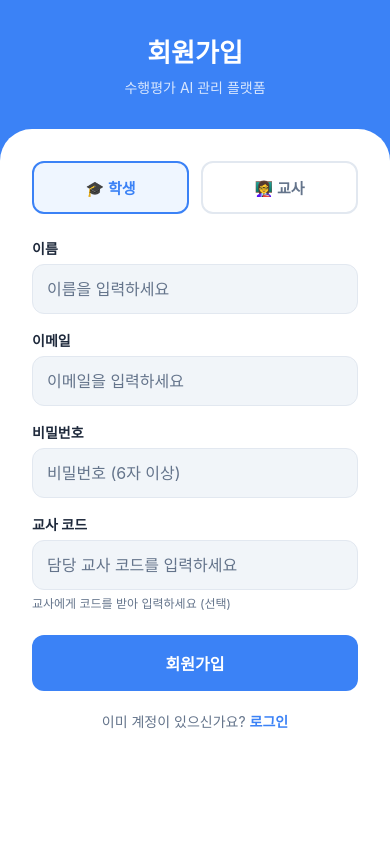
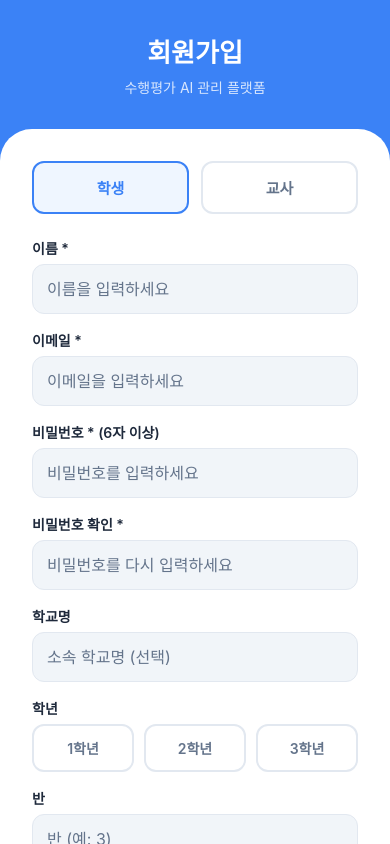
Before and after one commit to hxxungg/CapstoneDesign, a React Native app in the folder mobile/: screen /Register in a window 390 px wide. Built offline with nearby package versions, Linux system fonts and the light colour scheme.

Commit message:
feat: update register screen to match new DB schema (school, grade, class_num, subject)

```diff
--- a/mobile/src/screens/LoginScreen.js
+++ b/mobile/src/screens/LoginScreen.js
@@ -84,8 +84,8 @@ export default function LoginScreen({ navigation }) {
 
           <View style={styles.demoBox}>
             <Text style={styles.demoTitle}>테스트 계정</Text>
-            <Text style={styles.demoText}>교사: test1@test.com / 1234</Text>
-            <Text style={styles.demoText}>학생: test@test.com / 1234</Text>
+            <Text style={styles.demoText}>교사: teacher@test.com / 1234</Text>
+            <Text style={styles.demoText}>학생: student@test.com / 1234</Text>
           </View>
         </View>
       </ScrollView>
--- a/mobile/src/screens/RegisterScreen.js
+++ b/mobile/src/screens/RegisterScreen.js
@@ -7,34 +7,62 @@ import {
 import { useAuth } from '../context/AuthContext';
 import { THEME } from '../config/api';
 
+const GRADES = ['1학년', '2학년', '3학년'];
+
 export default function RegisterScreen({ navigation }) {
   const { register } = useAuth();
+  const [role, setRole] = useState('student');
+  const [loading, setLoading] = useState(false);
+
+  // 공통
   const [name, setName] = useState('');
   const [email, setEmail] = useState('');
   const [password, setPassword] = useState('');
-  const [role, setRole] = useState('student');
-  const [teacherCode, setTeacherCode] = useState('');
-  const [loading, setLoading] = useState(false);
+  const [passwordConfirm, setPasswordConfirm] = useState('');
+  const [school, setSchool] = useState('');
+
+  // 교사 전용
+  const [subject, setSubject] = useState('');
+
+  // 학생 전용
+  const [grade, setGrade] = useState('');
+  const [classNum, setClassNum] = useState('');
+
+  const validate = () => {
+    if (!name.trim()) return '이름을 입력해주세요.';
+    if (!email.trim()) return '이메일을 입력해주세요.';
+    if (!/^[^\s@]+@[^\s@]+\.[^\s@]+$/.test(email.trim())) return '올바른 이메일 형식을 입력해주세요.';
+    if (!password) return '비밀번호를 입력해주세요.';
+    if (password.length < 6) return '비밀번호는 6자 이상이어야 합니다.';
+    if (password !== passwordConfirm) return '비밀번호가 일치하지 않습니다.';
+    return null;
+  };
 
   const handleRegister = async () => {
-    if (!name.trim() || !email.trim() || !password.trim()) {
-      Alert.alert('입력 오류', '이름, 이메일, 비밀번호를 모두 입력해주세요.');
+    const error = validate();
+    if (error) {
+      Alert.alert('입력 오류', error);
       return;
     }
-    if (password.length < 6) {
-      Alert.alert('입력 오류', '비밀번호는 6자 이상이어야 합니다.');
-      return;
+
+    const payload = {
+      name: name.trim(),
+      email: email.trim(),
+      password,
+      role,
+      school: school.trim() || undefined,
+    };
+
+    if (role === 'teacher') {
+      payload.subject = subject.trim() || undefined;
+    } else {
+      payload.grade = grade || undefined;
+      payload.class_num = classNum.trim() || undefined;
     }
 
     setLoading(true);
     try {
-      await register({
-        name: name.trim(),
-        email: email.trim(),
-        password,
-        role,
-        teacher_code: role === 'student' ? teacherCode.trim() : undefined,
-      });
+      await register(payload);
     } catch (err) {
       Alert.alert('회원가입 실패', err.message);
     } finally {
@@ -51,13 +79,14 @@ export default function RegisterScreen({ navigation }) {
         </View>
 
         <View style={styles.form}>
+          {/* 역할 선택 */}
           <View style={styles.roleSelector}>
             <TouchableOpacity
               style={[styles.roleButton, role === 'student' && styles.roleButtonActive]}
               onPress={() => setRole('student')}
             >
               <Text style={[styles.roleButtonText, role === 'student' && styles.roleButtonTextActive]}>
-                🎓 학생
+                학생
               </Text>
             </TouchableOpacity>
             <TouchableOpacity
@@ -65,39 +94,42 @@ export default function RegisterScreen({ navigation }) {
               onPress={() => setRole('teacher')}
             >
               <Text style={[styles.roleButtonText, role === 'teacher' && styles.roleButtonTextActive]}>
-                👩‍🏫 교사
+                교사
               </Text>
             </TouchableOpacity>
           </View>
 
-          <View style={styles.inputGroup}>
-            <Text style={styles.label}>이름</Text>
-            <TextInput style={styles.input} placeholder="이름을 입력하세요" placeholderTextColor={THEME.textSecondary} value={name} onChangeText={setName} />
-          </View>
+          {/* 공통 입력 */}
+          <Field label="이름 *" value={name} onChangeText={setName} placeholder="이름을 입력하세요" />
+          <Field label="이메일 *" value={email} onChangeText={setEmail} placeholder="이메일을 입력하세요" keyboardType="email-address" autoCapitalize="none" />
+          <Field label="비밀번호 * (6자 이상)" value={password} onChangeText={setPassword} placeholder="비밀번호를 입력하세요" secureTextEntry />
+          <Field label="비밀번호 확인 *" value={passwordConfirm} onChangeText={setPasswordConfirm} placeholder="비밀번호를 다시 입력하세요" secureTextEntry />
+          <Field label="학교명" value={school} onChangeText={setSchool} placeholder="소속 학교명 (선택)" />
 
-          <View style={styles.inputGroup}>
-            <Text style={styles.label}>이메일</Text>
-            <TextInput style={styles.input} placeholder="이메일을 입력하세요" placeholderTextColor={THEME.textSecondary} value={email} onChangeText={setEmail} keyboardType="email-address" autoCapitalize="none" />
-          </View>
+          {/* 교사 전용 */}
+          {role === 'teacher' && (
+            <Field label="담당 과목" value={subject} onChangeText={setSubject} placeholder="담당 과목 (선택)" />
+          )}
 
-          <View style={styles.inputGroup}>
-            <Text style={styles.label}>비밀번호</Text>
-            <TextInput style={styles.input} placeholder="비밀번호 (6자 이상)" placeholderTextColor={THEME.textSecondary} value={password} onChangeText={setPassword} secureTextEntry />
-          </View>
-
+          {/* 학생 전용 */}
           {role === 'student' && (
-            <View style={styles.inputGroup}>
-              <Text style={styles.label}>교사 코드</Text>
-              <TextInput
-                style={styles.input}
-                placeholder="담당 교사 코드를 입력하세요"
-                placeholderTextColor={THEME.textSecondary}
-                value={teacherCode}
-                onChangeText={setTeacherCode}
-                autoCapitalize="characters"
-              />
-              <Text style={styles.hint}>교사에게 코드를 받아 입력하세요 (선택)</Text>
-            </View>
+            <>
+              <View style={styles.inputGroup}>
+                <Text style={styles.label}>학년</Text>
+                <View style={styles.gradeSelector}>
+                  {GRADES.map(g => (
+                    <TouchableOpacity
+                      key={g}
+                      style={[styles.gradeButton, grade === g && styles.gradeButtonActive]}
+                      onPress={() => setGrade(g)}
+                    >
+                      <Text style={[styles.gradeButtonText, grade === g && styles.gradeButtonTextActive]}>{g}</Text>
+                    </TouchableOpacity>
+                  ))}
+                </View>
+              </View>
+              <Field label="반" value={classNum} onChangeText={setClassNum} placeholder="반 (예: 3)" keyboardType="numeric" />
+            </>
           )}
 
           <TouchableOpacity
@@ -117,6 +149,15 @@ export default function RegisterScreen({ navigation }) {
   );
 }
 
+function Field({ label, ...props }) {
+  return (
+    <View style={styles.inputGroup}>
+      <Text style={styles.label}>{label}</Text>
+      <TextInput style={styles.input} placeholderTextColor={THEME.textSecondary} autoCorrect={false} {...props} />
+    </View>
+  );
+}
+
 const styles = StyleSheet.create({
   container: { flex: 1, backgroundColor: THEME.primary },
   scrollContent: { flexGrow: 1 },
@@ -132,7 +173,11 @@ const styles = StyleSheet.create({
   inputGroup: { marginBottom: 16 },
   label: { fontSize: 14, fontWeight: '600', color: THEME.text, marginBottom: 6 },
   input: { backgroundColor: THEME.background, borderRadius: 12, padding: 14, fontSize: 16, color: THEME.text, borderWidth: 1, borderColor: THEME.border },
-  hint: { fontSize: 12, color: THEME.textSecondary, marginTop: 4 },
+  gradeSelector: { flexDirection: 'row', gap: 10 },
+  gradeButton: { flex: 1, padding: 12, borderRadius: 12, borderWidth: 2, borderColor: THEME.border, alignItems: 'center' },
+  gradeButtonActive: { borderColor: THEME.primary, backgroundColor: THEME.primaryLight },
+  gradeButtonText: { fontSize: 14, color: THEME.textSecondary, fontWeight: '600' },
+  gradeButtonTextActive: { color: THEME.primary },
   registerButton: { backgroundColor: THEME.primary, borderRadius: 12, padding: 16, alignItems: 'center', marginTop: 8 },
   buttonDisabled: { opacity: 0.7 },
   registerButtonText: { color: '#fff', fontSize: 16, fontWeight: 'bold' },
```
